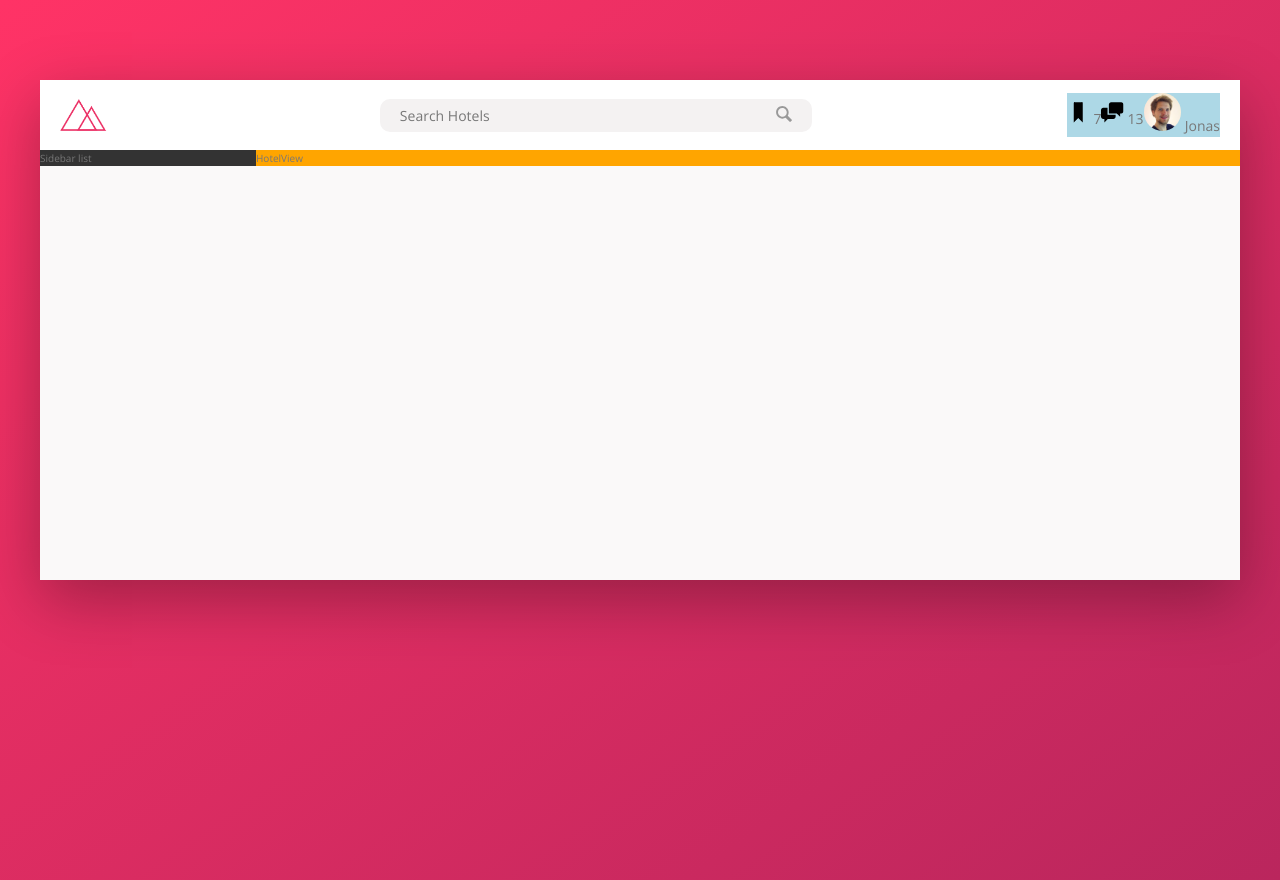
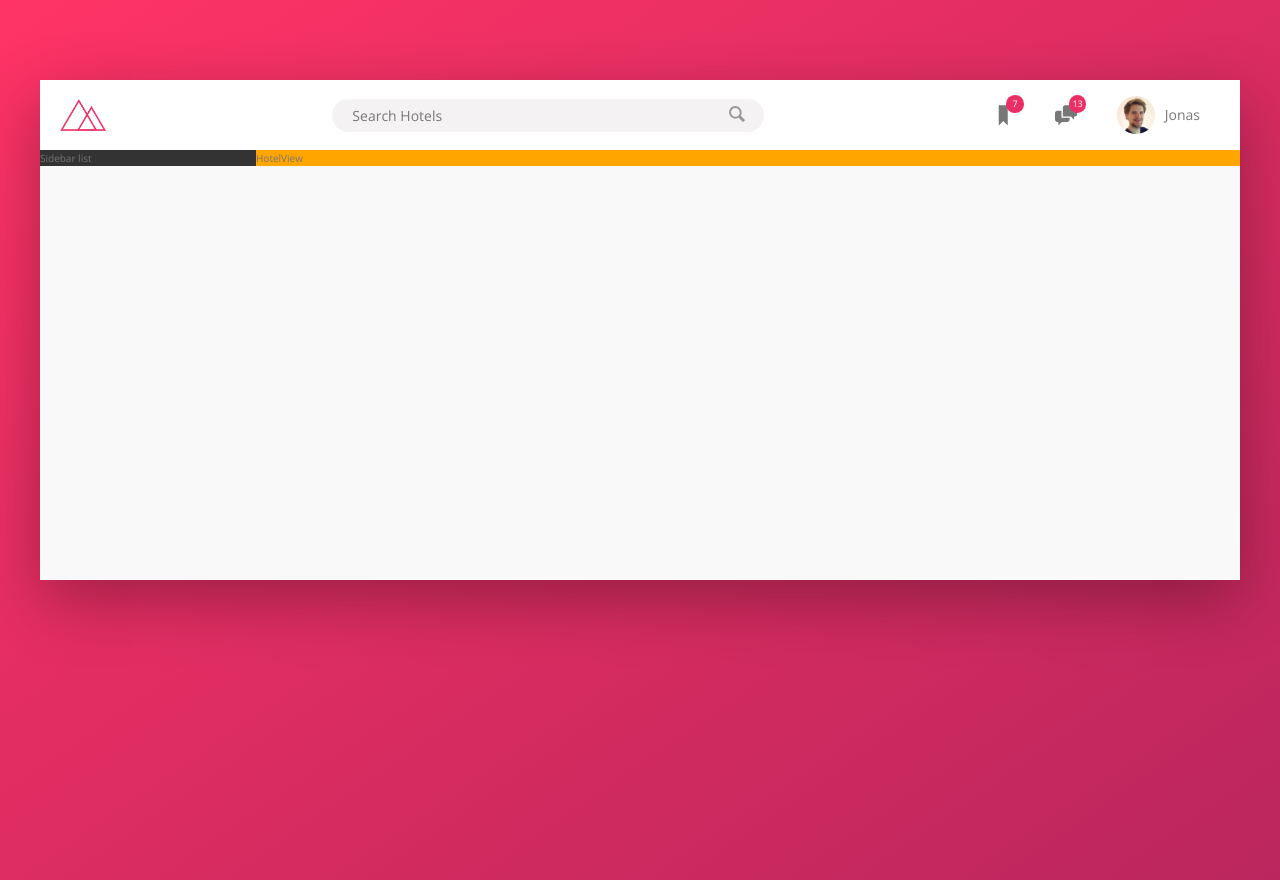
Before and after one commit to abdallah-alaff96/Trillo, a website: page index.html in a window 1280 px wide. Drawn offline with nearby package versions, Linux system fonts and the light colour scheme.

Commit message:
Building header part 3 (Navigation)

```diff
--- a/sass/_components.scss
+++ b/sass/_components.scss
@@ -23,7 +23,7 @@
     background-color: var(--color-grey-light-2);
     padding: 0.7rem 2rem; // VIP for inputs
     border: none;
-    border-radius: 10px;
+    border-radius: 100px;
     margin-right: -3.75rem;
     width: 90%;
     transition: all 0.2s;
@@ -69,20 +69,48 @@
 //// user Navigation
 
 .user-nav {
-  background-color: lightblue;
   display: flex;
   justify-content: center;
   align-items: center;
   margin-right: 2rem;
+  align-self: stretch;
+
+  // do it for all direct children
+  & > * {
+    cursor: pointer;
+    height: 100%;
+    display: flex;
+    align-items: center;
+    padding: 0 2rem;
+
+    &:hover {
+      background-color: var(--color-grey-light-2);
+    }
+  }
+
   &__icon-box {
+    position: relative;
   }
 
   &__icon {
     height: 2.25rem;
     width: 2.25rem;
+    fill: var(--color-grey-dark-2); // VIP to change SVG's color
   }
 
   &__notification {
+    display: flex;
+    justify-content: center;
+    align-items: center;
+    background-color: var(--color-primary);
+    font-size: 0.9rem;
+    height: 1.75rem;
+    width: 1.75rem;
+    border-radius: 50%;
+    color: #fff;
+    position: absolute;
+    top: 1.5rem;
+    right: 1.1rem;
   }
 
   &__user {
@@ -91,6 +119,7 @@
   &__user-photo {
     height: 3.75rem;
     border-radius: 50%;
+    margin-right: 1rem;
   }
 
   &__user-name {
```
Also changed, not shown: css/style.css.
